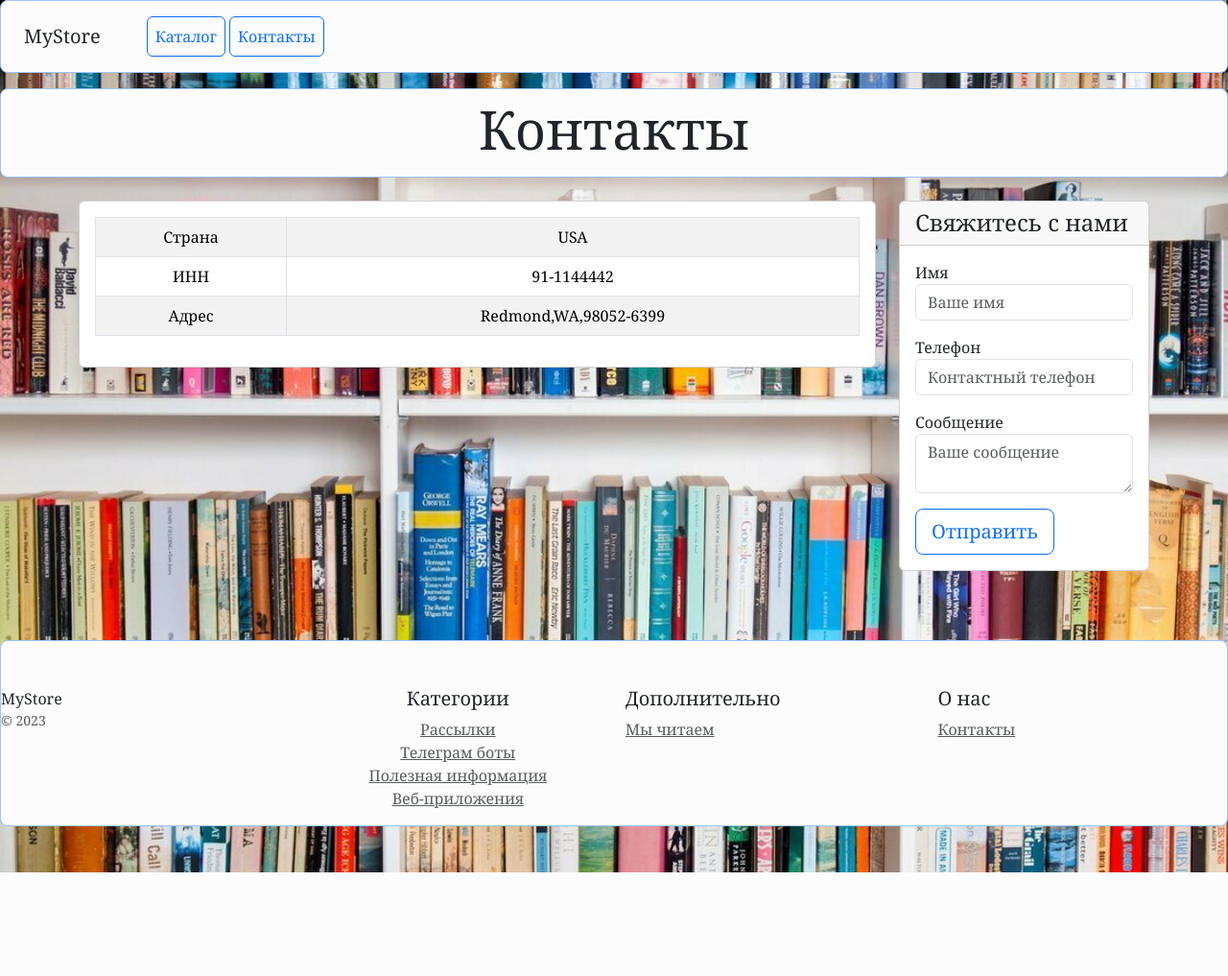
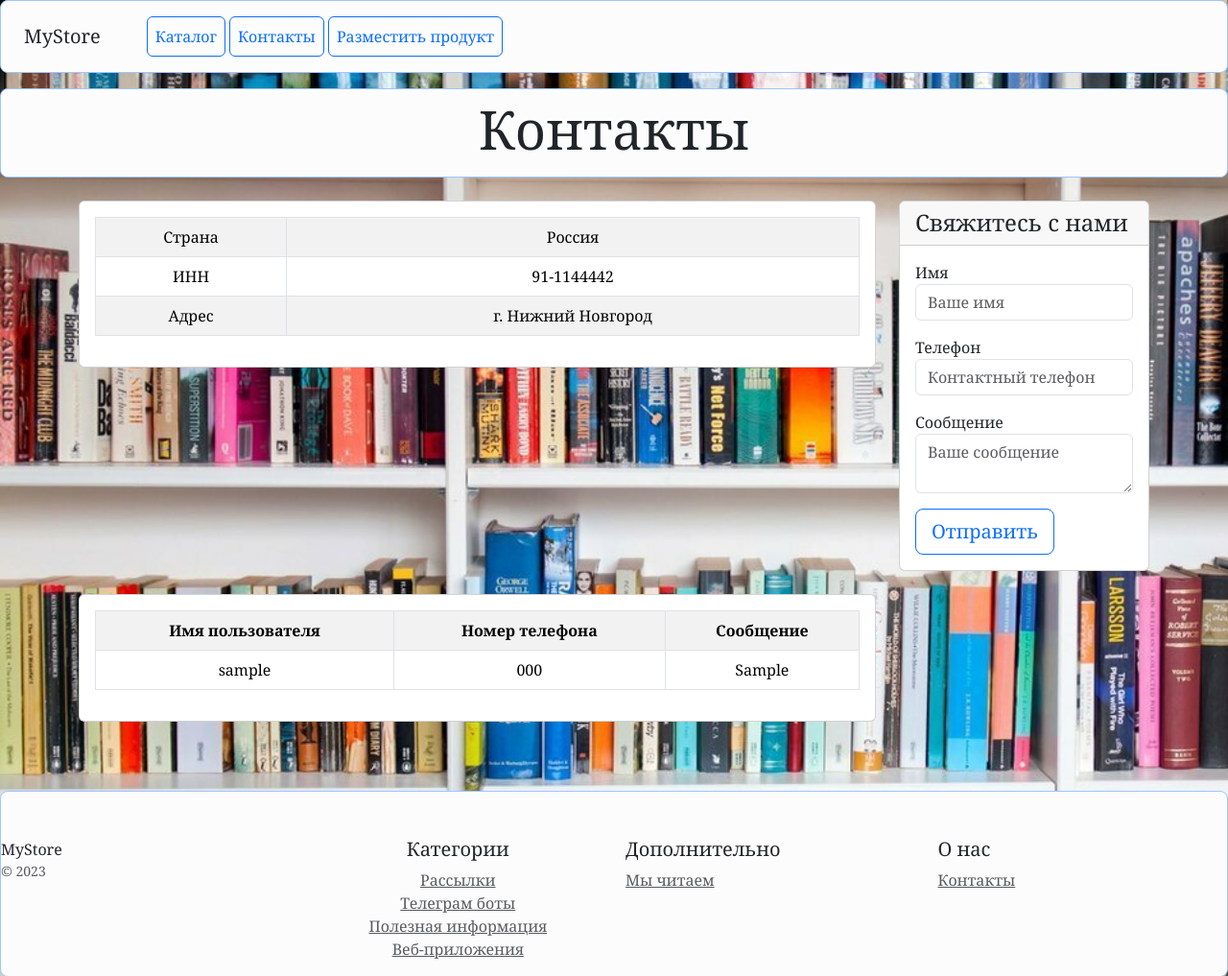
Before and after one commit to valyaplotnikova/home_work_19.2, a Django app: page /contacts/ in a window 1280 px wide. Shown: the top 1017 px of the page at 96% size. Before the commit the page ends 909 px from the top, so only its background shows below. Run offline with Django 5.2, Linux system fonts and the light colour scheme; tables that the repository leaves empty hold one stand-in row (values such as "Sample post"); some libraries are stand-ins or nearby versions.

Commit message:
update files

```diff
--- a/catalog/templates/catalog/base.html
+++ b/catalog/templates/catalog/base.html
@@ -10,6 +10,7 @@
 <link href="{% static 'css/bootstrap-1.min.css' %}" rel="stylesheet">
 
 <body>
+
 {% include 'catalog/includes/inc_menu.html' %}
 
 {% block content %}
--- a/catalog/templates/catalog/contacts.html
+++ b/catalog/templates/catalog/contacts.html
@@ -4,7 +4,6 @@
 <div class="pricing-header px-3 py-3 pt-md-2 pb-md-2 col-12 text-center bg-light-subtle border border-primary-subtle rounded-3">
     <h1 class="display-4">Контакты</h1>
 </div>
-
 <div class="container">
     <div class="row text-start pt-md-4">
         <div class="col-lg-9 col-md-6 col-sm-12">
@@ -13,7 +12,7 @@
                     <table class="table table-striped table-bordered text-center">
                         <tr>
                             <td class="w-25">Страна</td>
-                            <td>USA</td>
+                            <td>Россия</td>
                         </tr>
                         <tr>
                             <td class="w-25">ИНН</td>
@@ -21,12 +20,13 @@
                         </tr>
                         <tr>
                             <td class="w-25">Адрес</td>
-                            <td>Redmond,WA,98052-6399</td>
+                            <td>г. Нижний Новгород</td>
                         </tr>
                     </table>
                 </div>
             </div>
         </div>
+
         <div class="col-lg-3 col-md-6 col-sm-12">
             <div class="card mb-4 box-shadow">
                 <div class="card-header">
@@ -55,6 +55,26 @@
                 </div>
             </div>
         </div>
+        <div class="col-lg-9 col-md-6 col-sm-12">
+            <div class="card mb-4 box-shadow">
+                <div class="card-body">
+                    <table class="table table-striped table-bordered text-center">
+                        <tr>
+                            <th>Имя пользователя</th>
+                            <th>Номер телефона</th>
+                            <th>Сообщение</th>
+                        </tr>
+                        {% for contact in contacts %}
+                        <tr>
+                            <td>{{ contact.user_name }}</td>
+                            <td>{{ contact.phone }}</td>
+                            <td>{{ contact.massage }}</td>
+                        </tr>
+                        {% endfor %}
+                    </table>
+                </div>
+            </div>
+        </div>
     </div>
 </div>
 {% endblock %}
--- a/catalog/templates/catalog/includes/inc_menu.html
+++ b/catalog/templates/catalog/includes/inc_menu.html
@@ -3,5 +3,6 @@
     <nav class="ms-5">
         <a class="p-2 btn btn-outline-primary" href="/">Каталог</a>
         <a class="p-2 btn btn-outline-primary" href="/contacts/">Контакты</a>
+        <a class="p-2 btn btn-outline-primary" href="/place_a_product/">Разместить продукт</a>
     </nav>
 </div>
--- a/catalog/urls.py
+++ b/catalog/urls.py
@@ -7,5 +7,6 @@ from catalog import views
 urlpatterns = [
     path('', views.home),
     path('contacts/', views.contacts, name='contacts'),
-    path('product/<int:pk>/', views.about_product, name='about_product')
+    path('product/<int:pk>/', views.about_product, name='about_product'),
+    path('place_a_product/', views.place_a_product, name='place_a_product')
 ]
--- a/catalog/views.py
+++ b/catalog/views.py
@@ -1,14 +1,19 @@
 import json
 
+from django.core.paginator import Paginator
 from django.shortcuts import render, get_object_or_404
 
-from catalog.models import Product
+from catalog.models import Product, Contacts
 
 
 def home(request):
     product_list = Product.objects.all()
+    paginator = Paginator(product_list, 3)
+    page_number = request.GET.get('page')
+    page_obj = paginator.get_page(page_number)
     context = {
-        "object_list": product_list
+        "object_list": product_list,
+        'page_obj': page_obj
     }
     return render(request, 'catalog/home.html', context)
 
@@ -26,7 +31,11 @@ def contacts(request):
             json.dump(data, file, ensure_ascii=False)
             file.write('\n')
 
-    return render(request, 'catalog/contacts.html')
+    contacts_list = Contacts.objects.all()
+    context = {
+            'contacts': contacts_list
+        }
+    return render(request, 'catalog/contacts.html', context)
 
 
 def about_product(request, pk):
@@ -35,3 +44,7 @@ def about_product(request, pk):
         "product": product
     }
     return render(request, 'catalog/about_product.html', context)
+
+
+def place_a_product(request):
+    return render(request, 'catalog/place_a_product.html')
```
Also changed, not shown: catalog/admin.py (+7 -1 lines), catalog/templates/catalog/home.html (+11 -1 lines).
